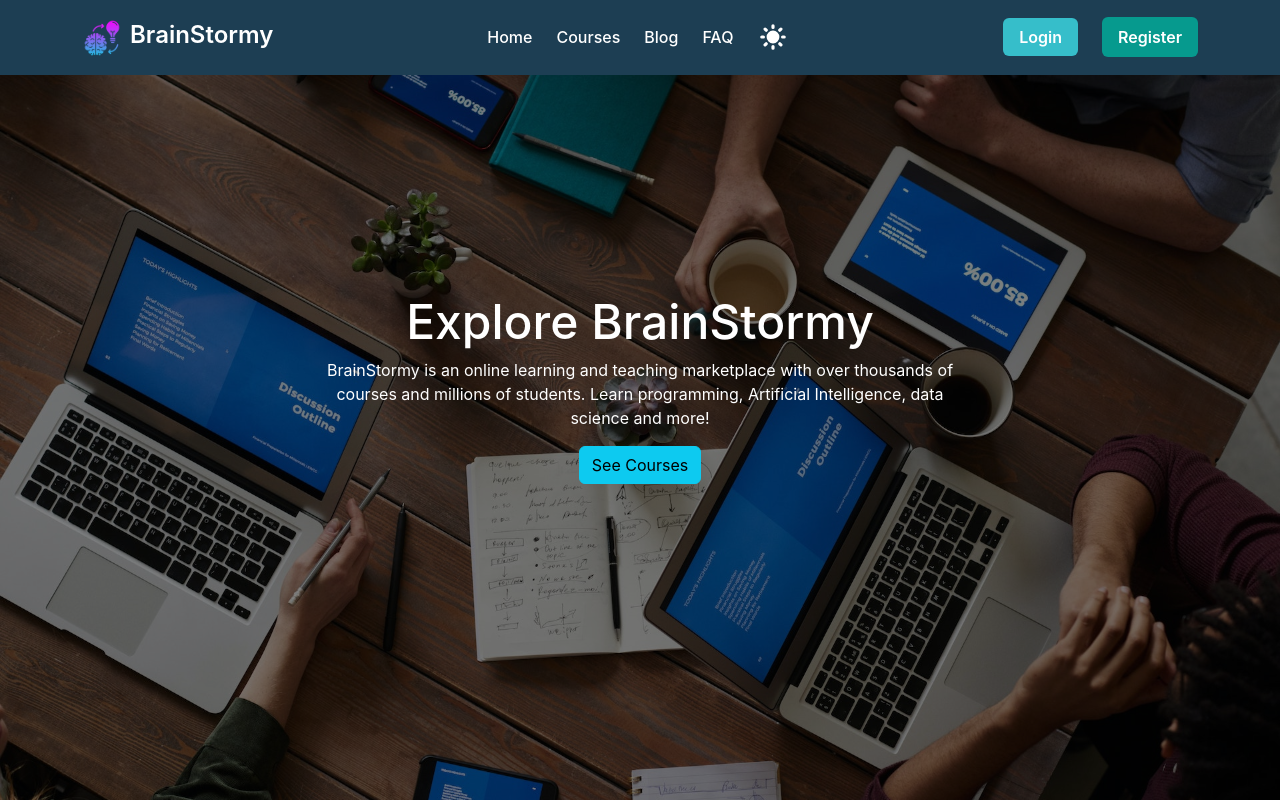
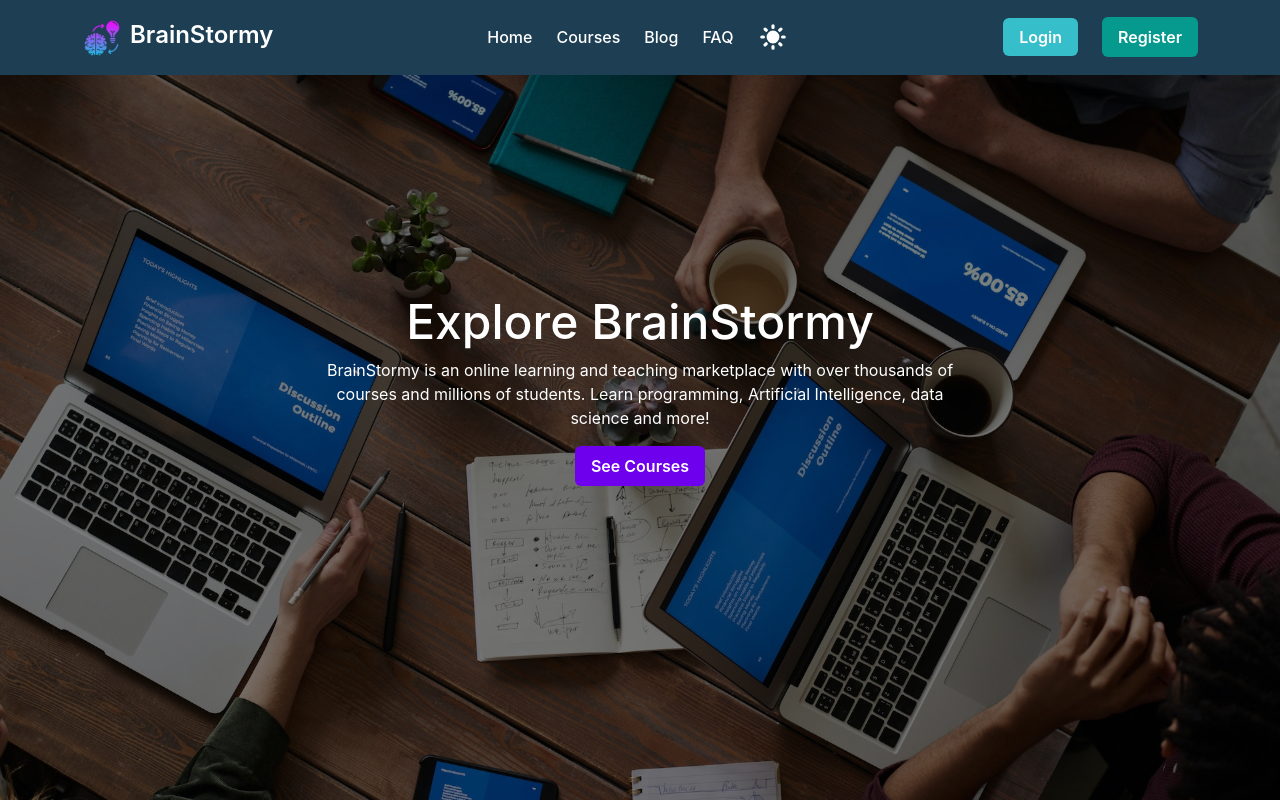
Before and after one commit to mahmud035/BrainStormy, a React (Create React App) app: page / in a window 1280 px wide. Shown: the top 802 px of the page. Built offline with nearby package versions, Linux system fonts and the light colour scheme; no server answers.

Commit message:
added log-out and see-courses btn background color

```diff
--- a/src/Pages/Blog/Blog.css
+++ b/src/Pages/Blog/Blog.css
@@ -1,5 +1,5 @@
 .accordion-container {
-  background-color: hsl(207, 26%, 17%);
+  background-color: #1a374d;
   color: hsl(0, 0%, 100%);
   padding: 5rem 1.5rem;
   min-height: 100vh;
--- a/src/Pages/FAQ/FAQ.css
+++ b/src/Pages/FAQ/FAQ.css
@@ -1,5 +1,5 @@
 .accordion-container {
-  background-color: hsl(207, 26%, 17%);
+  background-color: #1a374d;
   color: hsl(0, 0%, 100%);
   padding: 5rem 1.5rem;
   min-height: 100vh;
--- a/src/Pages/Home/Home.css
+++ b/src/Pages/Home/Home.css
@@ -11,3 +11,15 @@
 .header-content h1 {
   font-size: 3rem;
 }
+
+.btn-see-courses {
+  background-color: #6f00ed;
+  border: none;
+  outline: none;
+  padding: 0.5rem 1rem;
+  transition: all 0.3s ease-in-out;
+}
+
+.btn-see-courses:hover {
+  background-color: #9f2bc1;
+}
--- a/src/Pages/Home/Home.js
+++ b/src/Pages/Home/Home.js
@@ -26,7 +26,12 @@ const Home = () => {
             Artificial Intelligence, data science and more!
           </p>
           <Link to="/courses">
-            <Button variant="info">See Courses</Button>
+            <Button
+              variant="info"
+              className="btn-see-courses fw-semibold text-white"
+            >
+              See Courses
+            </Button>
           </Link>
         </div>
       </div>
--- a/src/Pages/Shared/Header/Header.css
+++ b/src/Pages/Shared/Header/Header.css
@@ -31,3 +31,15 @@
   gap: 1.5rem;
   margin-top: 2rem;
 }
+
+.btn-log-out {
+  background-color: #ff3c83;
+  border: none;
+  outline: none;
+  padding: 0.5rem 1rem;
+  transition: all 0.3s ease-in-out;
+}
+
+.btn-log-out:hover {
+  background-color: #f1236f;
+}
--- a/src/Pages/Shared/Header/Header.js
+++ b/src/Pages/Shared/Header/Header.js
@@ -137,7 +137,11 @@ const Header = () => {
                       </Link>
 
                       <Link to="/login">
-                        <Button onClick={handleLogOut} variant="info">
+                        <Button
+                          onClick={handleLogOut}
+                          variant="info"
+                          className="btn-log-out fw-semibold text-white"
+                        >
                           Log Out
                         </Button>
                       </Link>
```
